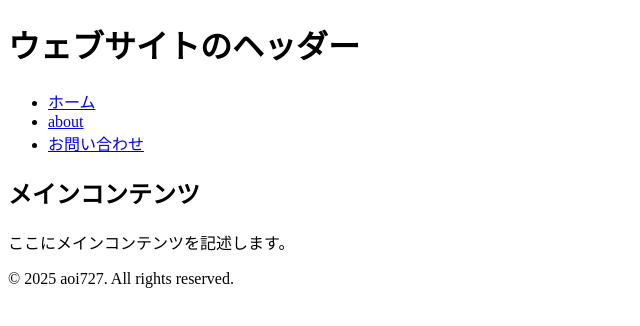
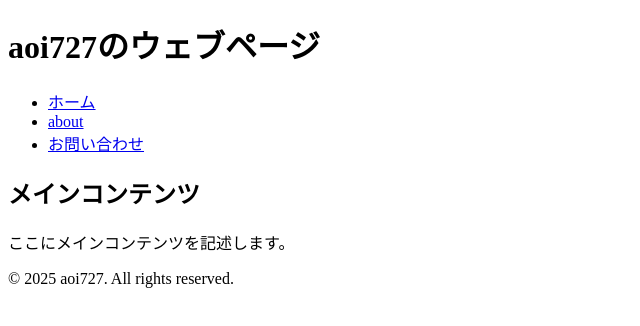
Before and after one commit to aoi727/aoi727.github.io, a plain HTML site: page index.html in a window 1280 px wide. Shown: the whole page, without its empty margins (0-640 px from the left). Drawn offline with Linux system fonts and the light colour scheme.

Commit message:
タイトルを変更

```diff
--- a/index.html
+++ b/index.html
@@ -10,7 +10,7 @@
 </head>
 <body>
     <header>
-        <h1>ウェブサイトのヘッダー</h1>
+        <h1>aoi727のウェブページ</h1>
         <nav>
             <ul>
                 <li><a href="#">ホーム</a></li>
```
